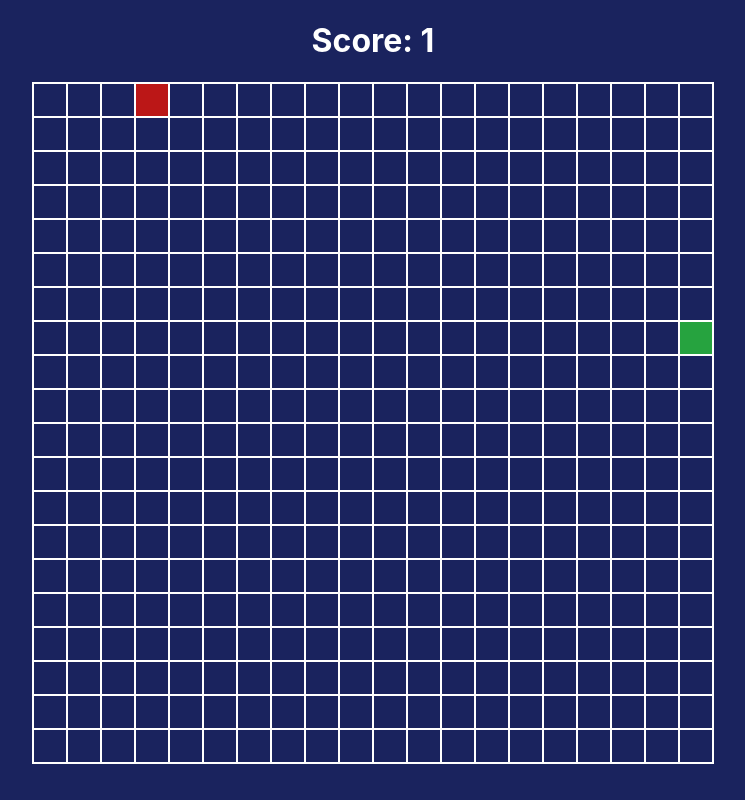
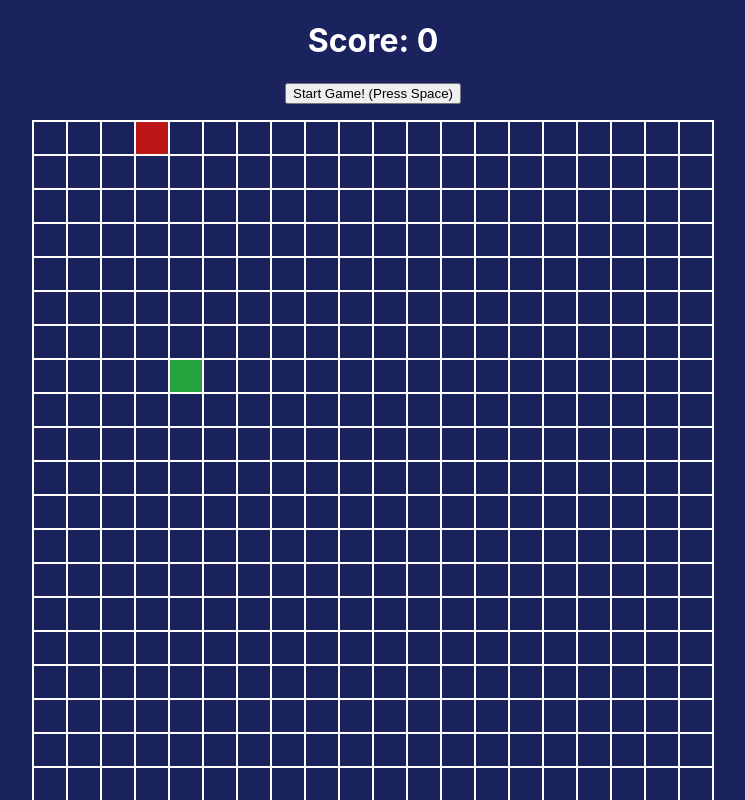
Before and after one commit to AidansCode/snake-game-react, a React (Create React App) app: page / in a window 1280 px wide. Shown: the whole page, without its empty margins (267-1012 px from the left). Built offline with nearby package versions, Linux system fonts and the light colour scheme.

Commit message:
Don't automatically start game on page load

```diff
--- a/src/App.js
+++ b/src/App.js
@@ -1,18 +1,23 @@
 import React, { useState, useEffect } from 'react';
 import GameBoard from './components/GameBoard';
+import PlayGameButton from './components/PlayGameButton';
 import Constants from './utilities/Constants';
 import Utilities from './utilities/Utilities';
 import LinkedList from './utilities/LinkedList';
 import useInterval from './utilities/UseInterval';
 
 function App() {
-  const [score, setScore] = useState(0);
+  const [isGameActive, setIsGameActive] = useState(false);
+  const [score, setScore] = useState(-1);
   const [snakeBody, setSnakeBody] = useState(new LinkedList(Constants.SPAWN_POSITION));
   const [snakeDirection, setSnakeDirection] = useState(Constants.DIRECTION_RIGHT);
   const [applePosition, setApplePosition] = useState(Utilities.getNewApplePosition(snakeBody));
 
   useEffect(() => {
     window.addEventListener('keydown', e => {
+      if (e.key === ' ' && !isGameActive) {
+        setIsGameActive(true);
+      } else {
         const newDirection = Utilities.getDirectionFromKey(e.key);
         if (newDirection) {
           setSnakeDirection((oldDirection) => {
@@ -23,19 +28,28 @@ function App() {
             }
           });
         }
+      }
     });
   }, []);
 
   useInterval(() => {
+    if (isGameActive) {
       Utilities.moveSnake(setSnakeBody, snakeDirection, applePosition, setApplePosition);
+    }
   }, Constants.REFRESH_RATE);
 
   useEffect(() => {
     setScore(oldScore => oldScore + 1);
   }, [applePosition]);
 
+  const startGame = () => {
+    setIsGameActive(true);
+  };
+
   return <div style={{textAlign: 'center', color: 'white'}}>
-    <h1>Score: {score}</h1>
+    {score >= 0 ? (<h1>Score: {score}</h1>) : null}
+
+    {isGameActive ? null : <PlayGameButton isGameActive={isGameActive} startGame={startGame} />}
     <GameBoard boardSize={Constants.GAME_BOARD_SIZE} snake={snakeBody} applePosition={applePosition} />
   </div>
 }
--- /dev/null
+++ b/src/components/PlayGameButton.jsx
@@ -0,0 +1,11 @@
+import React from 'react';
+
+function PlayGameButton({ isGameActive, startGame }) {
+  return isGameActive ? null : (
+    <button style={{marginBottom: '2vh'}} onClick={startGame}>
+      Start Game! (Press Space)
+    </button>
+  );
+}
+
+export default PlayGameButton;
```
Lines whose indentation alone changed are shown as unchanged.
